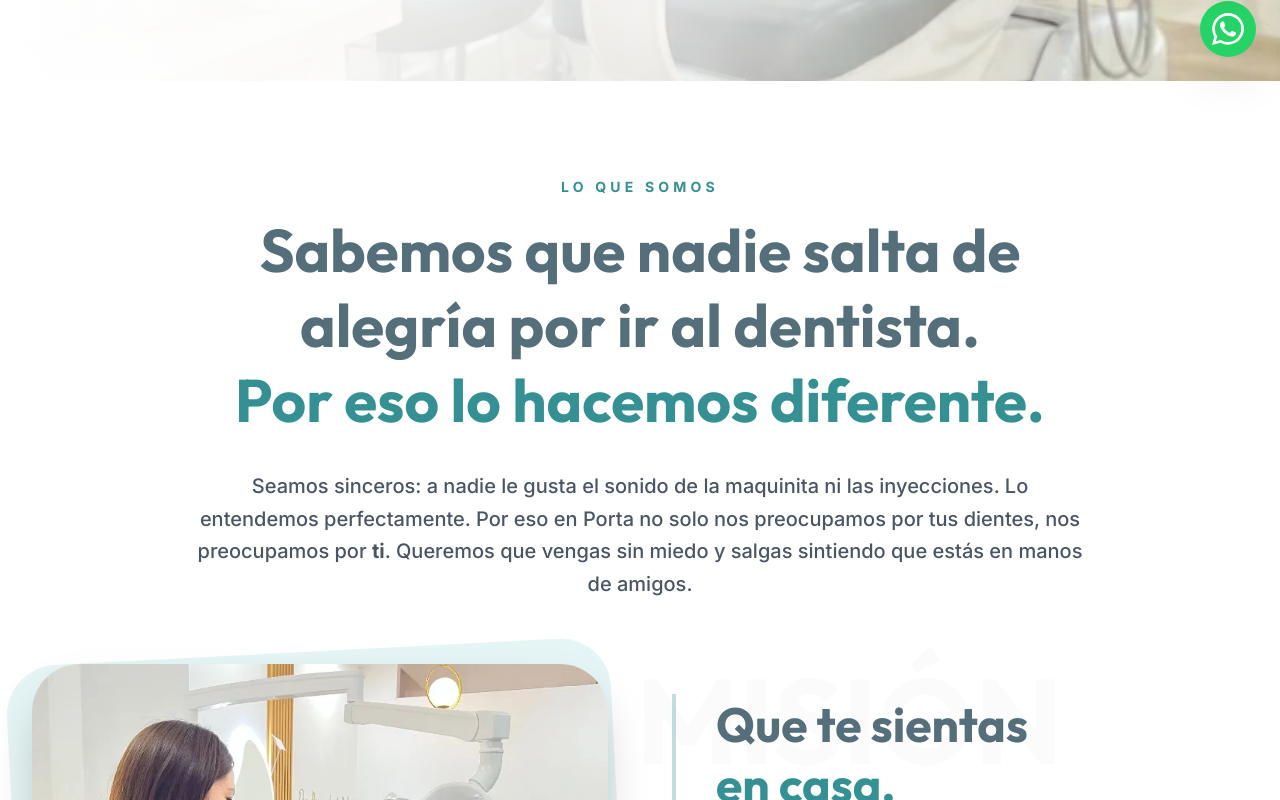
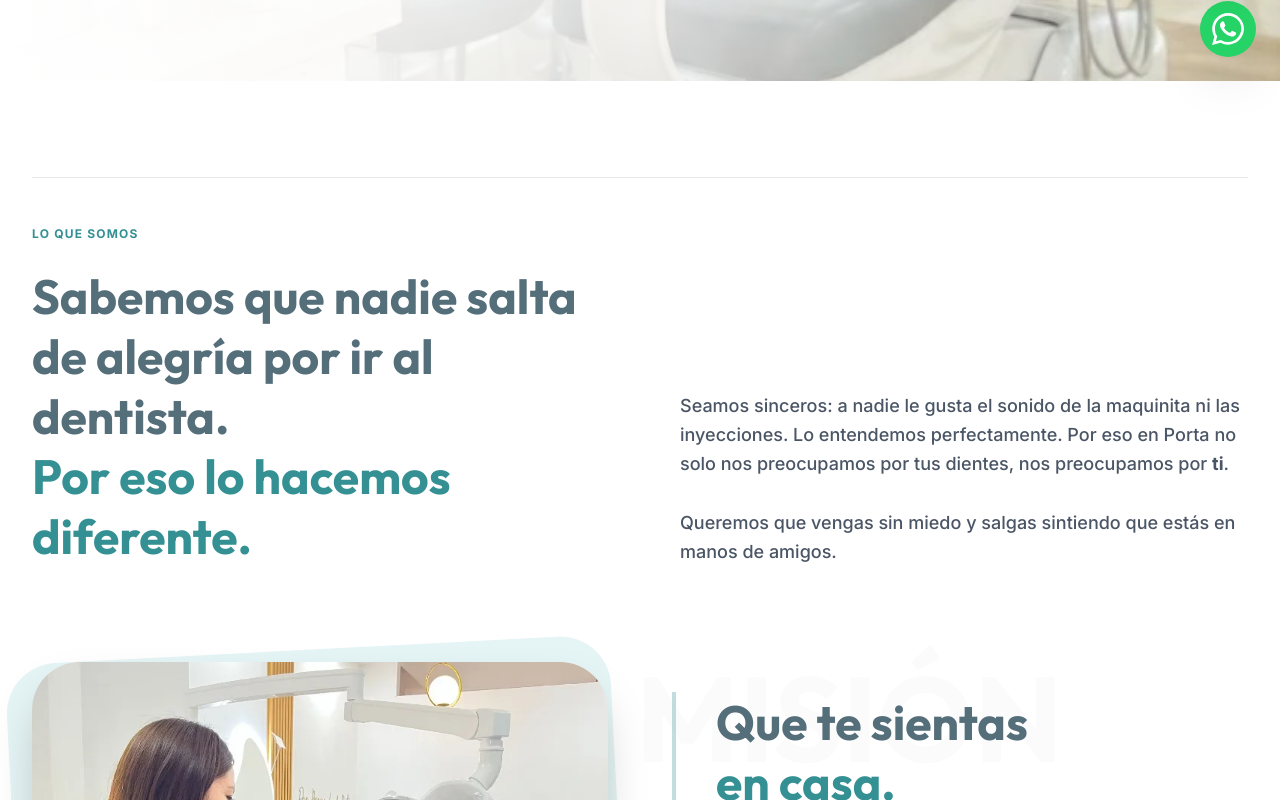
Before and after one commit to RengiCodeMaster/clinicaDentalPorta, a React (Vite) app: page / in a window 1280 px wide. Shown: the part 719-1519 px from the top of the page. Built offline with nearby package versions, Linux system fonts and the light colour scheme; no server answers.

Commit message:
✨ Diseño Final: Layout Split Editorial para Nosotros y Arreglo Footer

```diff
--- a/src/components/sections/MissionVision.tsx
+++ b/src/components/sections/MissionVision.tsx
@@ -40,18 +40,30 @@ const MissionVision: React.FC = () => {
         <section id="about" className="py-24 bg-white overflow-hidden">
             <div className="max-w-7xl mx-auto px-4 sm:px-6 lg:px-8">
 
-                {/* --- INTRO: MANIFIESTO DE MARCA --- */}
-                <div ref={intro.ref} className={`max-w-4xl mx-auto text-center mb-16 transition-all duration-700 ${intro.isVisible ? 'opacity-100 translate-y-0' : 'opacity-0 translate-y-10'}`}>
-                    <span className="block text-porta font-bold tracking-[0.3em] uppercase text-sm mb-4">Lo que somos</span>
-                    <h2 className="text-4xl md:text-6xl font-outfit font-bold text-porta-heading mb-8 leading-tight">
-                        Sabemos que nadie salta de alegría por ir al dentista.<br />
-                        <span className="text-porta">Por eso lo hacemos diferente.</span>
-                    </h2>
-                    <p className="text-xl text-gray-600 leading-relaxed font-medium">
-                        Seamos sinceros: a nadie le gusta el sonido de la maquinita ni las inyecciones. Lo entendemos perfectamente.
-                        Por eso en Porta no solo nos preocupamos por tus dientes, nos preocupamos por <strong>ti</strong>.
-                        Queremos que vengas sin miedo y salgas sintiendo que estás en manos de amigos.
-                    </p>
+                <div ref={intro.ref} className={`mb-24 transition-all duration-700 ${intro.isVisible ? 'opacity-100 translate-y-0' : 'opacity-0 translate-y-10'}`}>
+                    {/* Top Accent Line */}
+                    <div className="w-full h-px bg-gray-200 mb-12"></div>
+
+                    <div className="flex flex-col lg:flex-row gap-12 lg:gap-20 items-start lg:items-end">
+                        {/* Left Column: Headline */}
+                        <div className="lg:w-1/2">
+                            <span className="block text-porta font-bold tracking-widest uppercase text-xs mb-6">Lo que somos</span>
+                            <h2 className="text-3xl md:text-5xl font-outfit font-bold text-porta-heading leading-tight">
+                                Sabemos que nadie salta de alegría por ir al dentista.
+                                <br /> <span className="text-porta">Por eso lo hacemos diferente.</span>
+                            </h2>
+                        </div>
+
+                        {/* Right Column: Narrative */}
+                        <div className="lg:w-1/2">
+                            <p className="text-lg text-gray-600 leading-relaxed font-medium">
+                                Seamos sinceros: a nadie le gusta el sonido de la maquinita ni las inyecciones. Lo entendemos perfectamente.
+                                Por eso en Porta no solo nos preocupamos por tus dientes, nos preocupamos por <strong>ti</strong>.
+                                <br /><br />
+                                Queremos que vengas sin miedo y salgas sintiendo que estás en manos de amigos.
+                            </p>
+                        </div>
+                    </div>
                 </div>
 
                 {/* --- STORY BLOCK 1: LA MISIÓN --- */}
```
